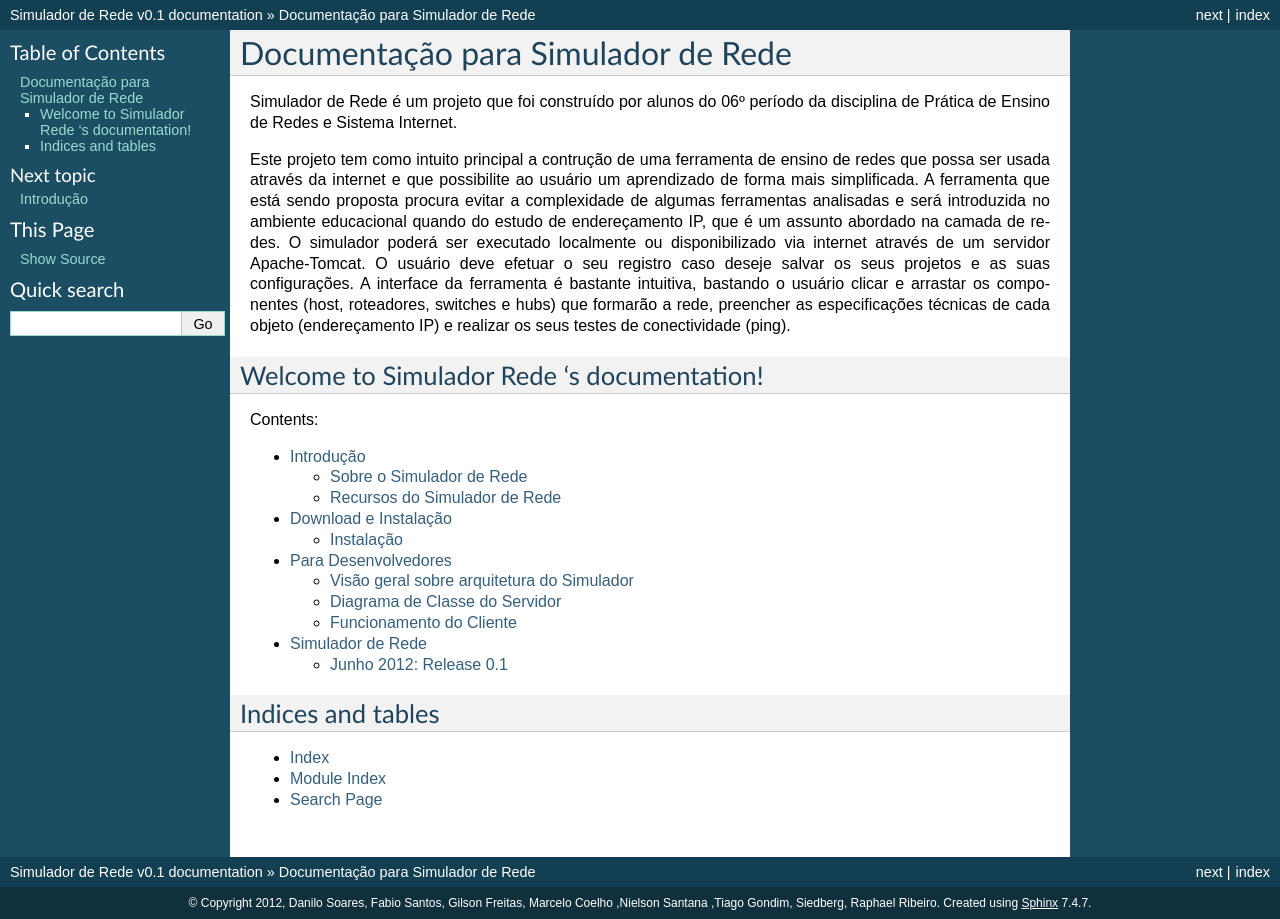
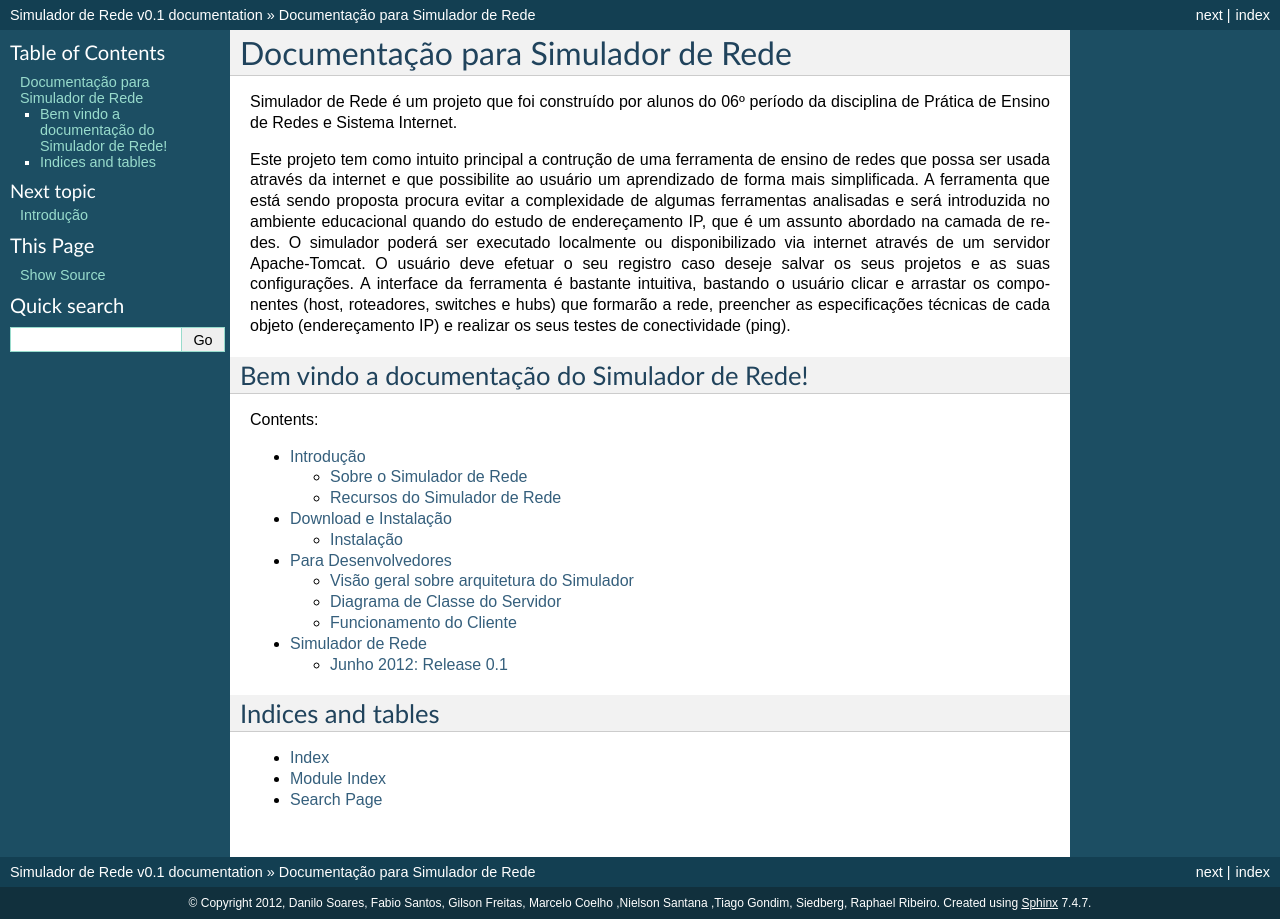
Before and after one commit to tgondim/simulador-rede, a Sphinx documentation site: the page built from Docs/source/index.rst, in a window 1280 px wide. Built offline with Sphinx 7.4.7, drawn with Linux system fonts in a browser that asks for light colours; formulas are drawn with MathJax 3.

Commit message:
Atualização de documento que tava em inglês.

```diff
--- a/Docs/source/index.rst
+++ b/Docs/source/index.rst
@@ -11,7 +11,7 @@ intuitiva, bastando o usuário clicar e arrastar os componentes (host, roteadore
 de cada objeto (endereçamento IP) e realizar os seus testes de conectividade (ping).
 
 
-Welcome to Simulador Rede 's documentation!
+Bem vindo a documentação do Simulador de Rede!
 ===========================================
 
 Contents:
```
Also changed, not shown: 5 other files.
